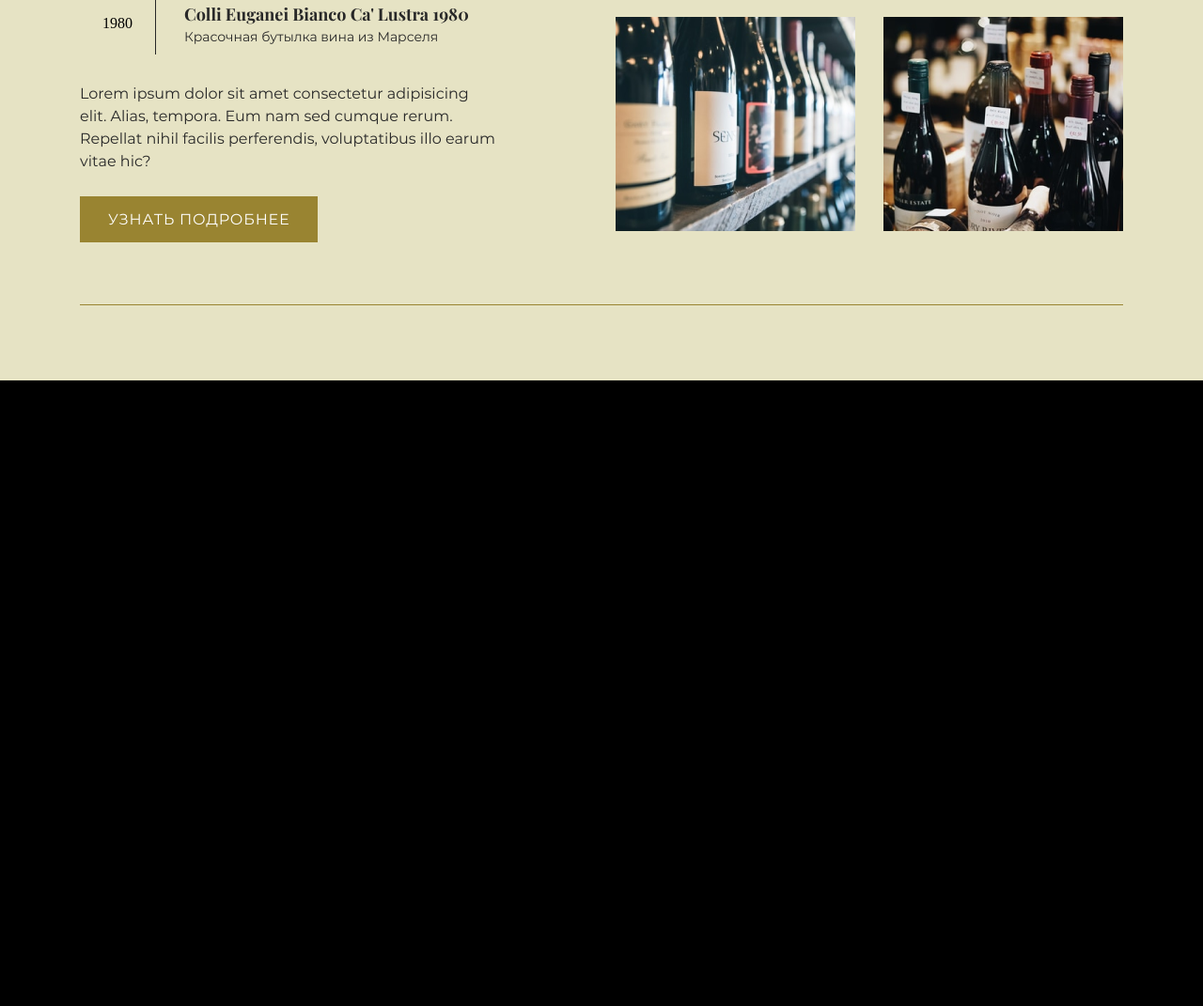
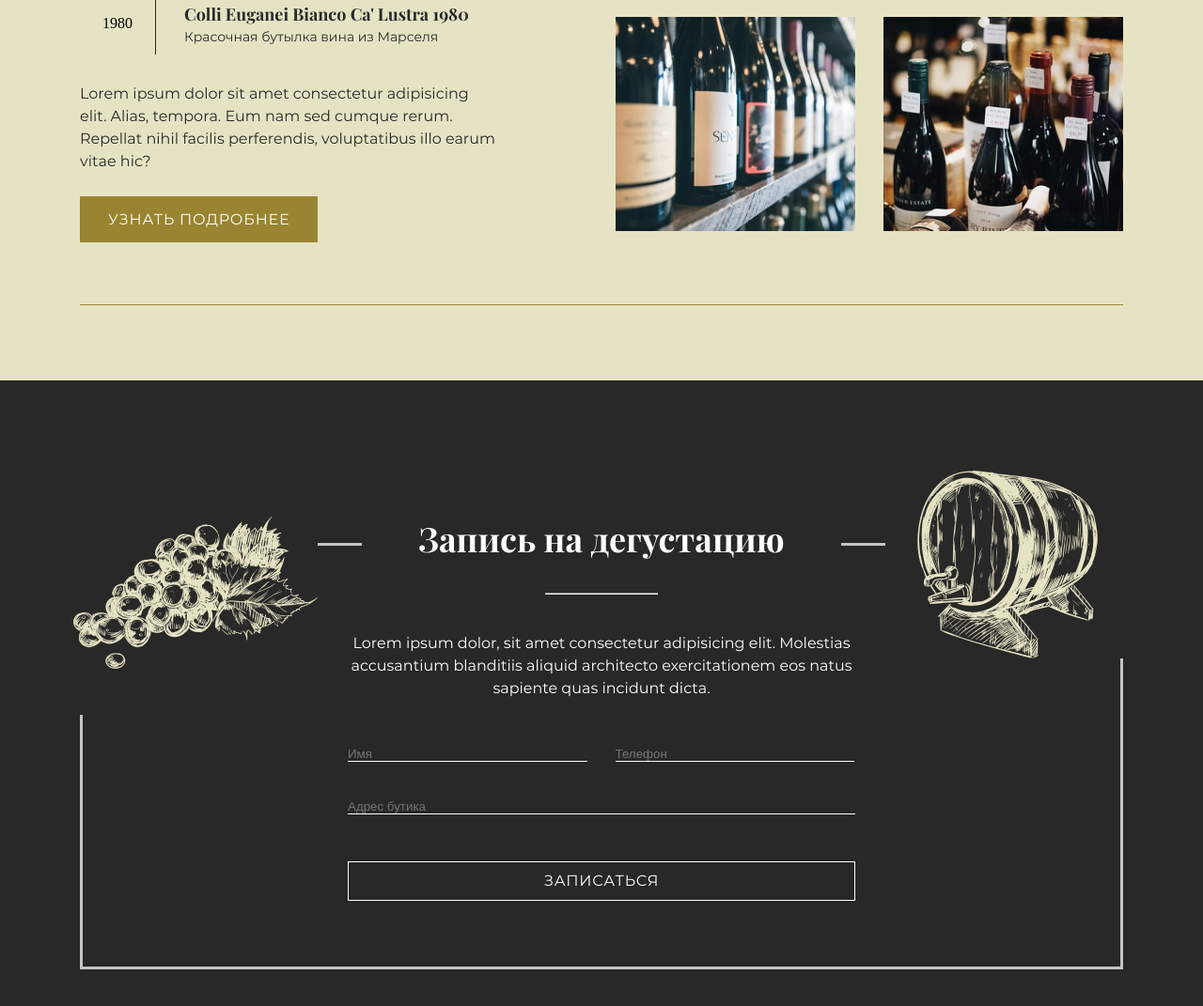
Before and after one commit to Blendero0/Blendero0.github.io, a plain HTML site: page project/index.html in a window 1280 px wide. Shown: the part 2297-3368 px from the top of the page at 94% size. Before the commit the page ends 2702 px from the top, so only its background shows below. Drawn offline with Linux system fonts and the light colour scheme.

Commit message:
commit proj

```diff
--- a/project/css/style.css
+++ b/project/css/style.css
@@ -255,6 +255,121 @@ body{
     justify-content: space-between;
 }
 /* ---- */
+/* degust */
+.degust {
+    background-color: #282828;
+    min-height: 100vh;
+    height: 100%;
+}
+.degust__body {
+    position: relative;
+    display: flex;
+    justify-content: center;
+    align-items: center;
+    height: 100%;
+    min-height: 100vh;
+}
+.degust__flex{
+    position: relative;
+    display: flex;
+    flex-direction: column;
+    align-items: center;
+    width: 100%;
+    position: relative;
+    border: 3px solid #C4C4C4;
+    padding-top: 50px;
+    padding-bottom: 70px;
+}
+.degust__flex hr{
+    max-width: 118px;
+    width: 100%;
+    margin: 0 auto;
+}
+.degust__title {
+    position: absolute;
+    font-family: Playfair Display;
+    font-style: normal;
+    font-weight: bold;
+    font-size: 36px;
+    line-height: 150%;
+    color: #fff;
+    text-align: center;
+    top: -35px;
+    background: #282828;
+    padding-left: 60px;
+    padding-right: 60px;
+}
+.degust__text {
+    max-width:  539px;
+    font-family: Montserrat;
+    font-style: normal;
+    font-weight: normal;
+    font-size: 16px;
+    line-height: 150%;
+    color: #fff;
+    text-align: center;
+    padding-top: 40px;
+    padding-bottom: 50px;
+}
+.form__top {
+    display: flex;
+    justify-content: space-between;
+    max-width:  539px;
+}
+.form__top span{
+    padding-left: 15px;
+    padding-right: 15px;
+}
+.degust__form{
+    max-width: 540px;
+    width: 100%;
+}
+.form__top input{
+    background: transparent;
+    border: none;
+    outline: none;
+    border-bottom: 1px solid #fff;
+    color: #fff;
+    width: 100%;
+}
+.degust__img{
+    position: absolute;
+    top: -80px;
+}
+.degust__img:nth-child(1){
+    left: -10px;
+}
+.degust__img:nth-child(2){
+    right: -10px;
+}
+.input__adr{
+    background: transparent;
+    width: 100%;
+    margin-top: 40px;
+    border: none;
+    outline: none;
+    border-bottom: 1px solid #fff;
+    color: #fff;
+}
+.input__btn{
+    margin-top: 50px;
+    width: 100%;
+    background: transparent;
+    font-family: Montserrat;
+    font-style: normal;
+    font-weight: 500;
+    font-size: 16px;
+    line-height: 20px;
+    text-align: center;
+    letter-spacing: 0.05em;
+    text-transform: uppercase;
+    color: #fff;
+    padding: 10px 0px;
+    border: 1px solid #fff;
+}
+/* ---- */
+
+
 
 
 
--- a/project/index.html
+++ b/project/index.html
@@ -87,6 +87,28 @@
                 </div>
             </div>
         </div>
+        <div class="degust">
+            <div class="conteiner">
+                <div class="degust__body">
+                    <div class="degust__flex">
+                        <img src="img/vinog.png" alt="#" class="degust__img">
+                        <img src="img/boch.png" alt="#" class="degust__img">
+                        <div class="degust__title">Запись на дегустацию</div>
+                        <hr>
+                        <div class="degust__text">Lorem ipsum dolor, sit amet consectetur adipisicing elit. Molestias accusantium blanditiis aliquid architecto exercitationem eos natus sapiente quas incidunt dicta.</div>
+                        <form action="#" class="degust__form">
+                            <div class="form__top">
+                                <input type="text" placeholder="Имя">
+                                <span></span>
+                                <input type="number" placeholder="Телефон">
+                            </div>
+                            <input type="text" placeholder="Адрес бутика" class="input__adr"><br>
+                            <button class="input__btn">записаться</button>
+                        </form>
+                    </div>
+                </div>
+            </div>
+        </div>
     </div>
 </body>
 </html>
```
Also changed, not shown: project/img/boch.png (added), project/img/vinog.png (added).
